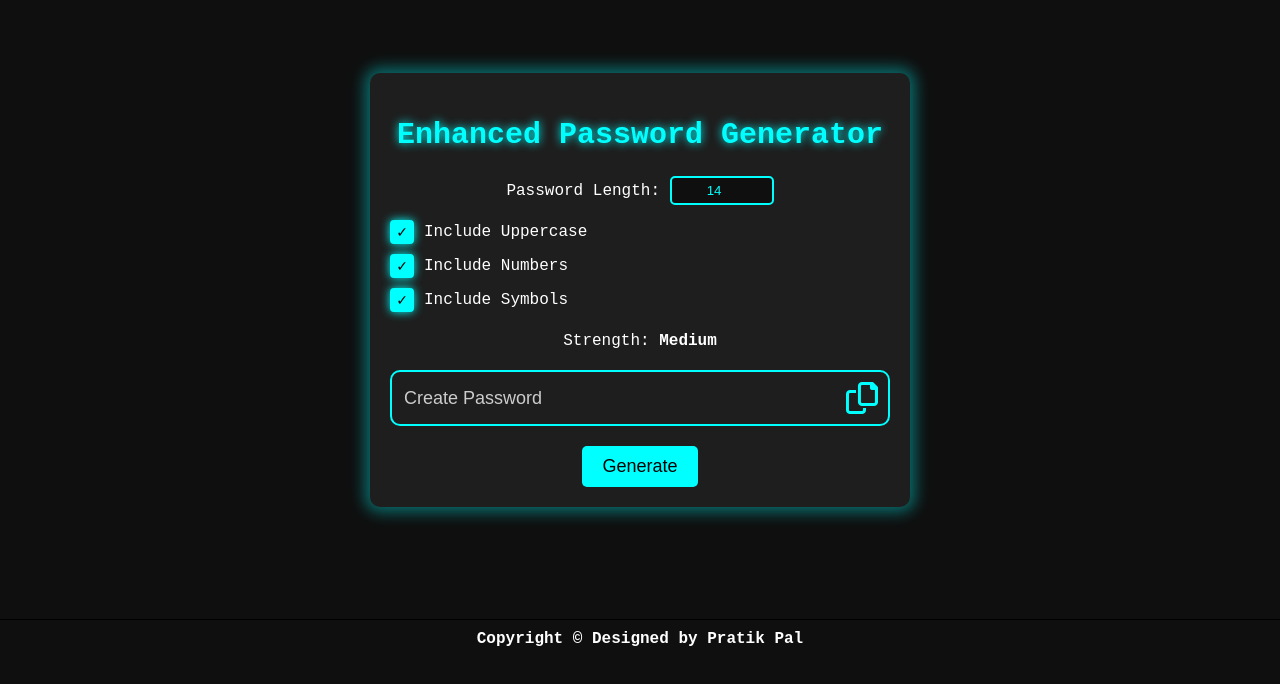
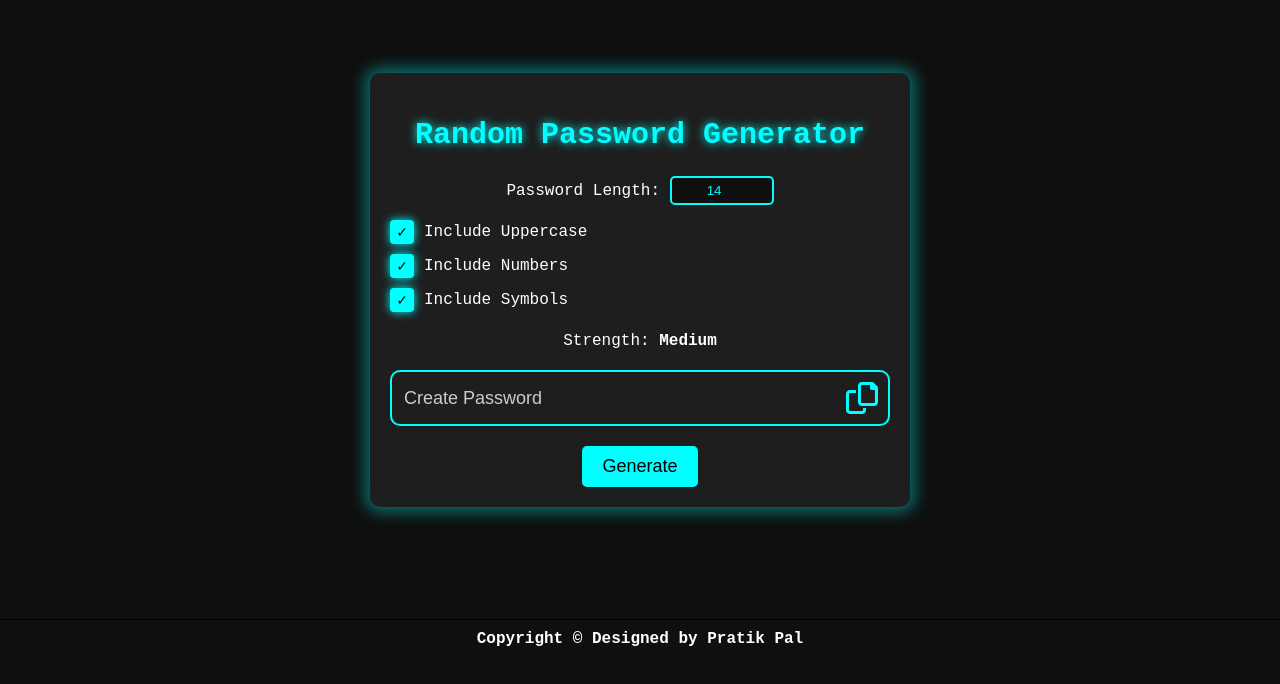
Before and after one commit to Pratikkkkkp/Random-Password-Generator, a plain HTML site: page index.html in a window 1280 px wide. Shown: the part 110-794 px from the top of the page. Drawn offline with Linux system fonts and the light colour scheme.

Commit message:
name update

```diff
--- a/index.html
+++ b/index.html
@@ -16,7 +16,7 @@
   </head>
   <body>
     <div class="password-container">
-      <h2>Enhanced Password Generator</h2>
+      <h2>Random Password Generator</h2>
       <div class="password-settings">
         <label class="length-label">
           Password Length:
```
